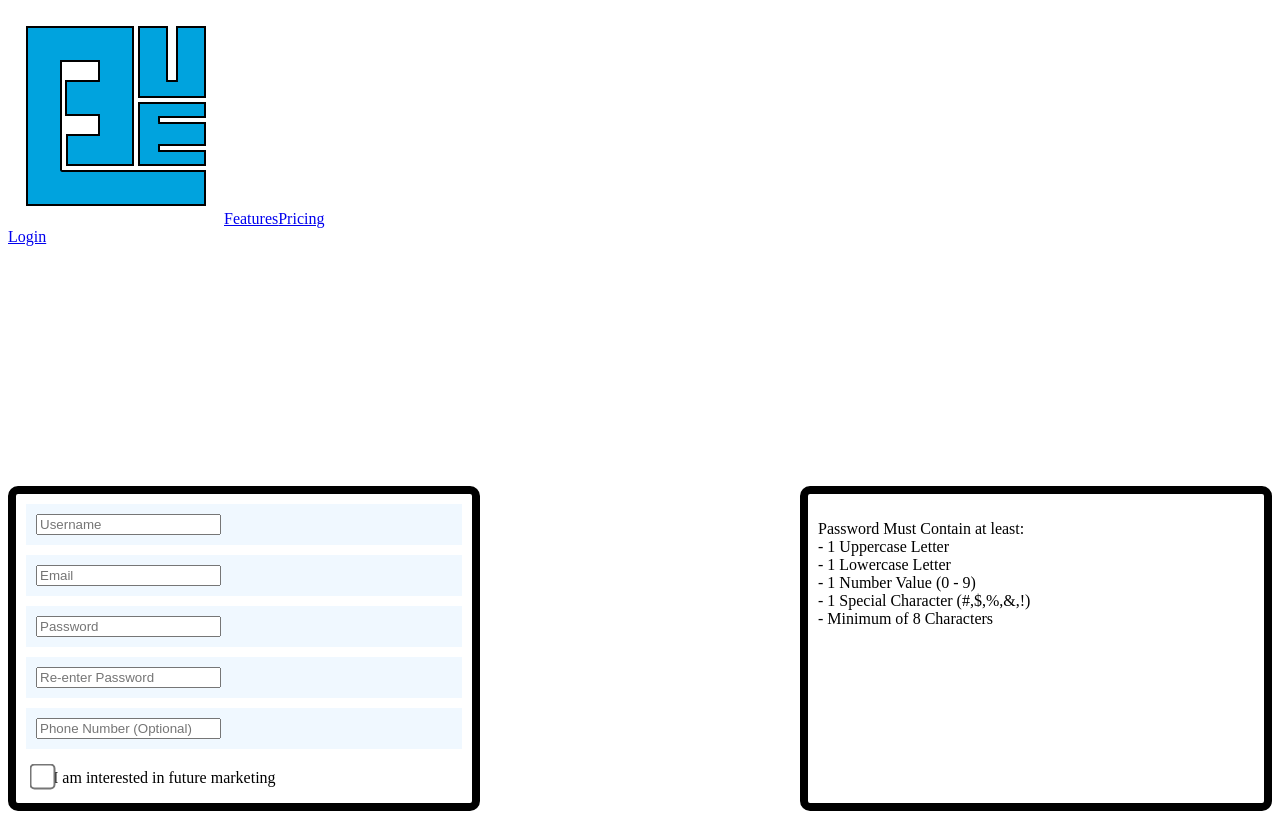
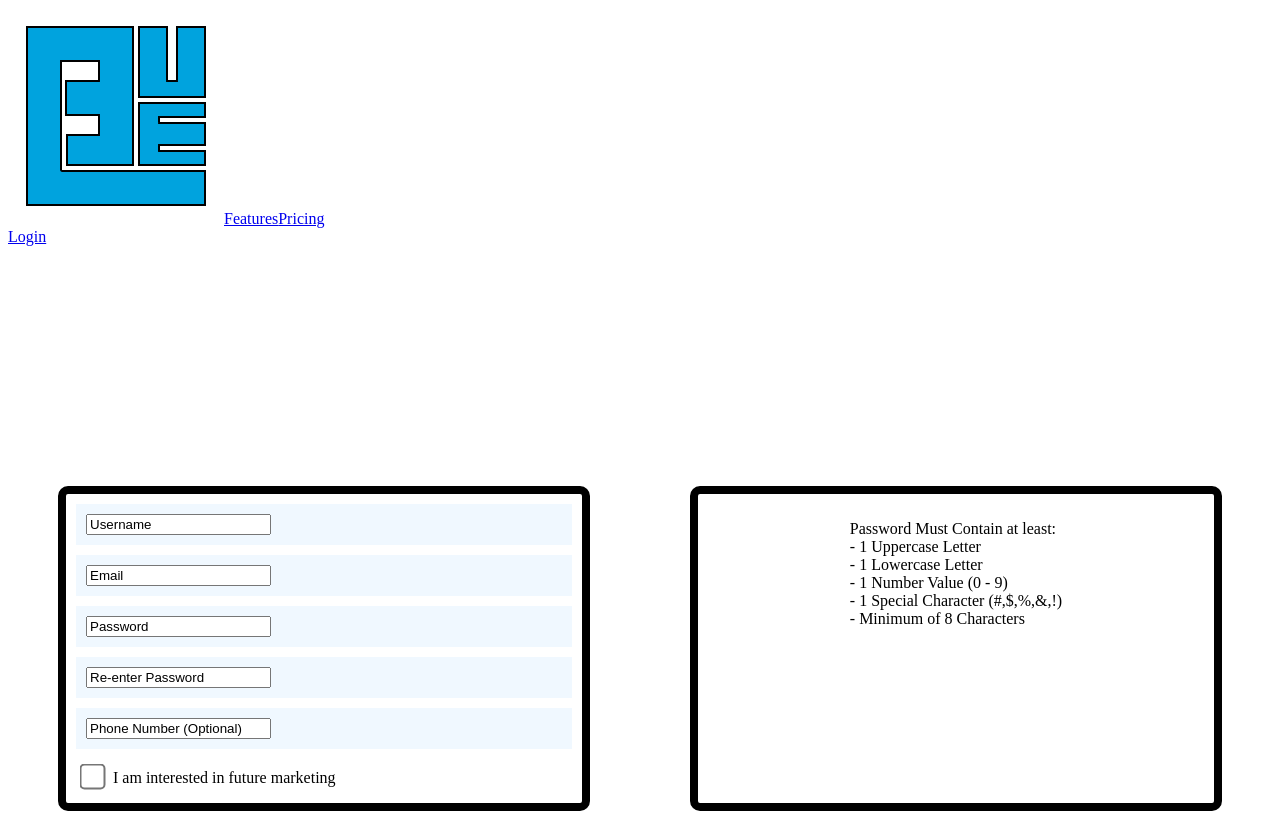
Before and after one commit to conner-chil32/Blueprint, a Next.js app in the folder blueprint/: page /signup in a window 1280 px wide. Built offline with nearby package versions, Linux system fonts and the light colour scheme.

Commit message:
Updated styling

```diff
--- a/blueprint/src/app/signup/page.module.css
+++ b/blueprint/src/app/signup/page.module.css
@@ -11,12 +11,10 @@
 }
 
 .body {
-    margin-top: 30vh;
+    margin: 30vh 50px 0px;
     display: grid;
     grid-template-columns: 1fr 1fr;
-    /* Creates two equal-width columns */
-    gap: 25vw;
-    /* Adds space between columns */
+    gap: clamp(10px, 10vw, 100px);
 }
 
 .bodySection{
@@ -24,6 +22,17 @@
     border-width: 8px;
     border-radius: 10px;
     width: auto;
+    min-width: 350px;
+}
+
+.bodySection button{
+    border-width: 10px;
+    background-color: var(--light-blue);
+    color: var(--dark-grey);
+    border-radius: var(--border-weight);
+    width: 75%;
+    margin: 20px;
+    padding: 5px 0px;
 }
 
 .createSection{
@@ -32,11 +41,48 @@
 
 }
 
+.createSection form {
+    padding: 10px;
+    color: var(--dark-grey);
+
+}
+
+.createSection label {
+    padding: 10px;
+    color: var(--light-grey);
+
+}
+.createSection input[type="checkbox"] {
+    transform: scale(2);
+    margin: 0px 0px 10px 10px;
+    color: var(--dark-grey);
+}
+
+.createSection input[type="text"]::placeholder {
+    color: var(--dark-grey);
+    opacity: 1;
+}
+
 .reqsSection{
     background-color: var(--light-blue);
     border-color: var(--dark-grey);
     padding: 10px;
     text-align: left;
+
+    display: flex;
+    flex-direction: column;
+    /* Stacks the items vertically */
+    align-items: center;
+}
+
+.reqsSection button {
+    background-color: var(--dark-grey);
+    color: white;
+    min-height: 15%;
+}
+
+.reqsSection img {
+    max-width: 50%;
 }
 
 .infoBox{
@@ -45,14 +91,3 @@
     padding: 10px;
     margin: 10px;
 }
-
-.form{
-    padding: 10px;
-    color: var(--light-grey);
-
-}
-
-.form input[type="checkbox"] {
-    transform: scale(2);
-    margin: 0px 0px 10px 10px;
-}
```
